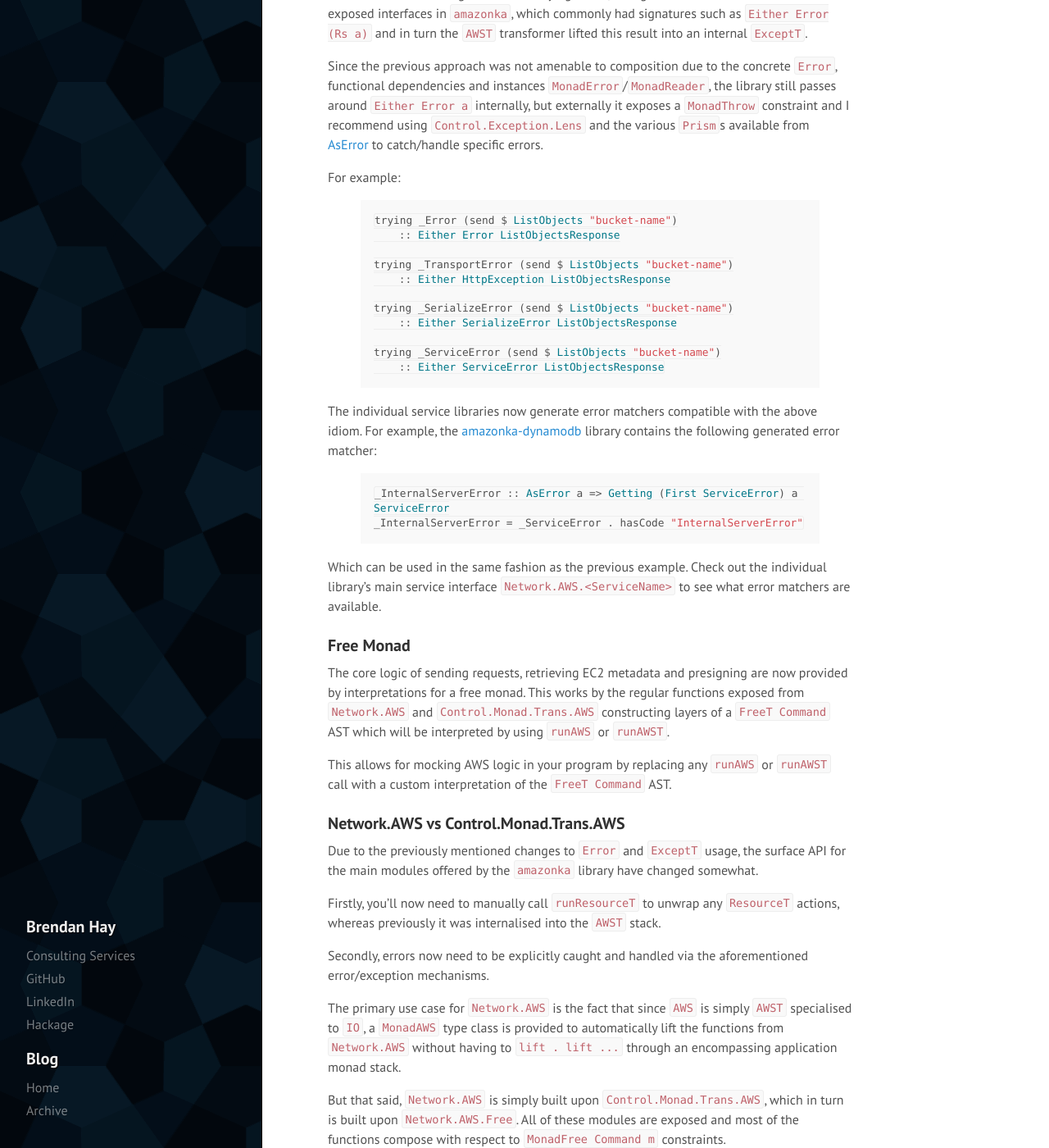
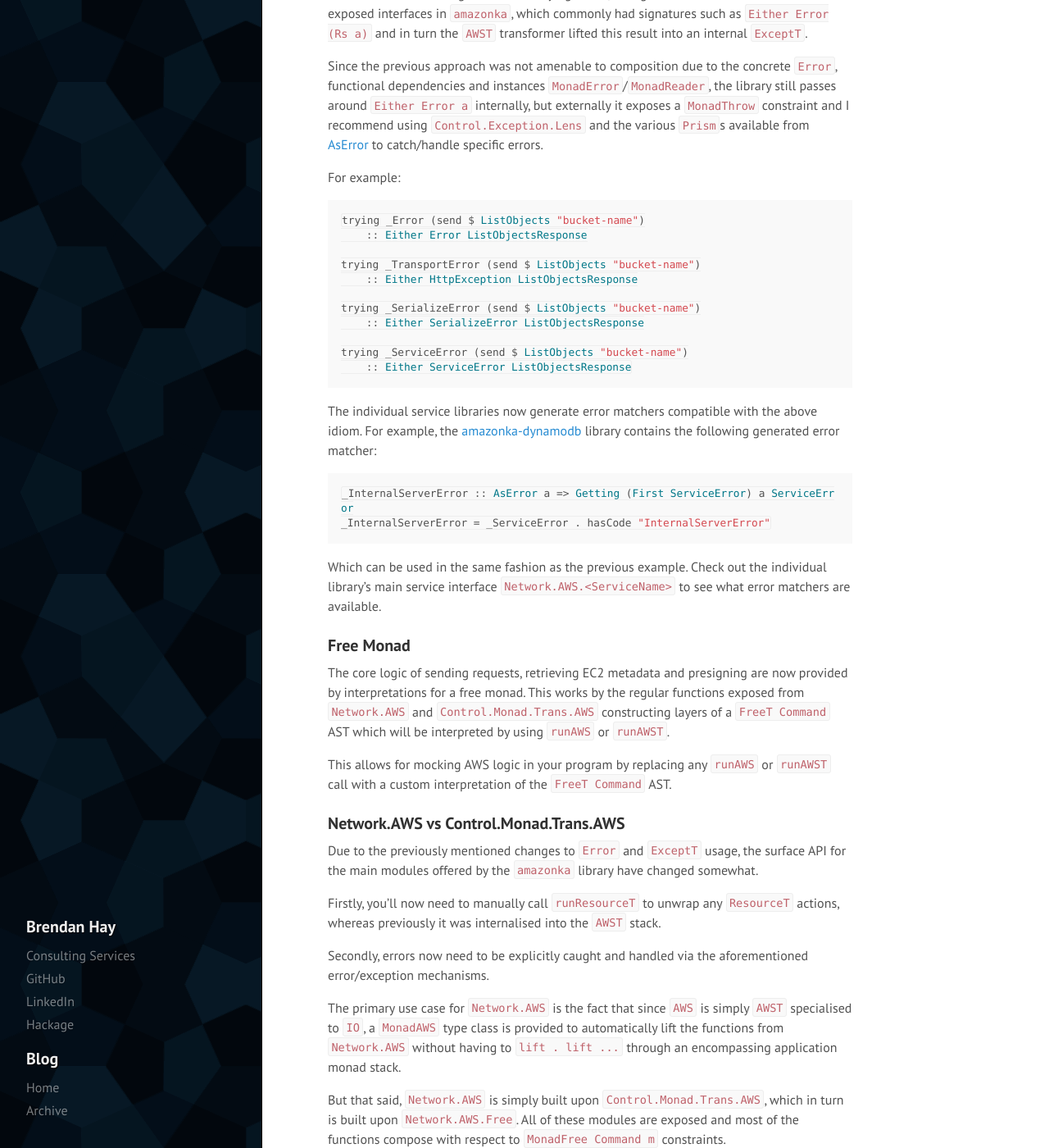
Before and after one commit to brendanhay/brendanhay.github.io, a Jekyll site: the page built from _posts/2015-08-16-amazonka-1-0-release.md, in a window 1280 px wide and 1400 px high, scrolled down 1022 px. Shown: the whole window at 82% size. Built offline with Jekyll 4.4.1, drawn with Linux system fonts in a browser that asks for light colours.

Commit message:
Tweaking code figure margin

```diff
--- a/public/css/syntax.css
+++ b/public/css/syntax.css
@@ -1,3 +1,5 @@
+figure.highlight { margin-left: 0; margin-right: 0; }
+
 .highlight .hll { background-color: #ffc; }
 .highlight .c { color: #999; } /* Comment */
 .highlight .err { color: #a00; background-color: #faa } /* Error */
```
